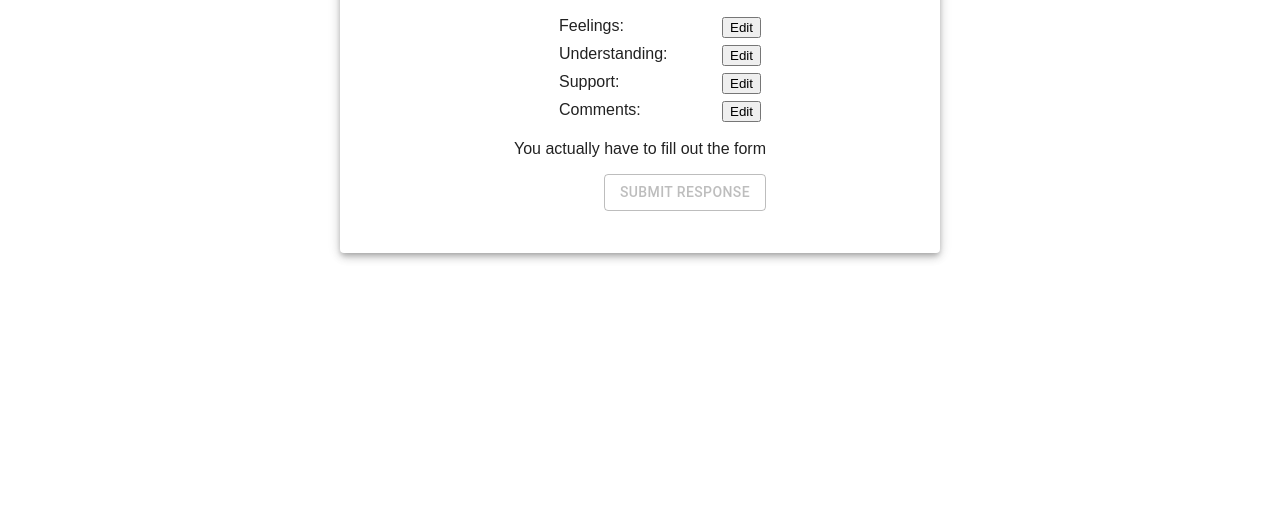
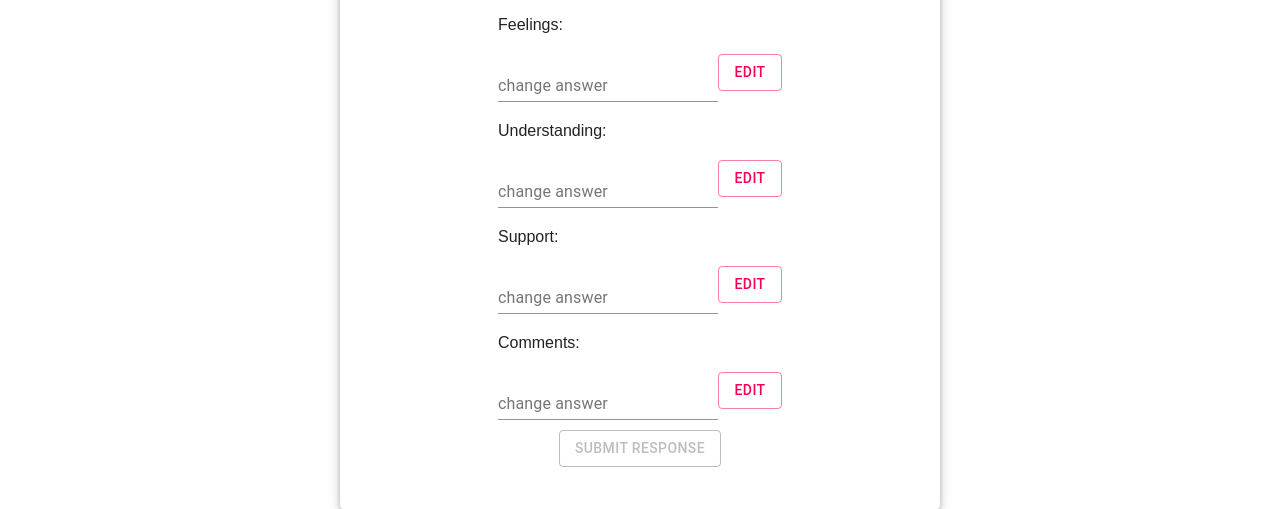
Before and after one commit to Benstraum/redux-feedback-loop, a React app: page /#/Review in a window 1280 px wide. Shown: the part 393-902 px from the top of the page. Before the commit the page ends 800 px from the top, so only its background shows below. Built offline with nearby package versions, Linux system fonts and the light colour scheme.

Commit message:
review page is nice gotta fix navbar

```diff
--- a/src/components/ReviewPage/ReviewPage.css
+++ b/src/components/ReviewPage/ReviewPage.css
@@ -1,9 +1,22 @@
 li{
  list-style-type: none;
  text-align: left;
- padding: 5px;
+ padding:10px;
+
 }
-
- .reviewlist button{
+.reviewlist{
+    width: 400px;
+}
+ .reviewlist ul li button{
     float:  right;
 }
+.MuiButton-label{
+   margin-left: auto;
+   margin-right: auto;
+}
+ul{
+    list-style-type: none;
+    margin: 0;
+    padding: 0;
+    display: inline-block;
+}
--- a/src/components/ReviewPage/ReviewPage.js
+++ b/src/components/ReviewPage/ReviewPage.js
@@ -9,6 +9,12 @@ import Textfield from '@material-ui/core/TextField';
 import Button from '@material-ui/core/Button';
 import Grid from '@material-ui/core/Grid';
 class ReviewPage extends Component {
+    state={
+        feeling:'',
+        understanding:'',
+        support:'',
+        comment:''
+    }
     finishForm = () => {
         axios({
             method: "POST",
@@ -25,22 +31,52 @@ class ReviewPage extends Component {
             .catch(err => console.log('this is err in post', err))
         //then inser some modal thing
     }
+    onInputChange = (event, input) => {
+        this.setState({
+            [input]: event.target.value
+        });
+    }
+    editButtonHandle = (buttontype, stateInfo) => {
+        this.props.dispatch({
+            type:buttontype,
+            payload: stateInfo
+        })
+        this.setState({
+            feeling:'',
+            understanding:'',
+            support:'',
+            comment:''
+        })
+console.log(this.props.feedback)
+    }
     render() {
         let feeling = this.props.feedback.feeling,
             understanding = this.props.feedback.understanding,
             support = this.props.feedback.support
         return (<Paper elevation={5} >
             <div className="paper">
-                <Grid container justify="center" spacing={2}>
+                <Grid container direction="row" alignItems="center" justify="center" spacing={2}>
                     <h1>Double check your feedback please :)</h1>
                     <div className='reviewlist'>
-                    <ul>
-                        <li>Feelings: {feeling} <button onClick={() => this.props.history.push('/howAreWeFeeling')}>Edit</button></li>
-                        <li>Understanding: {understanding} <button onClick={() => this.props.history.push('/howIsYourCourseWork')}>Edit</button></li>
-                        <li>Support: {support} <button onClick={() => this.props.history.push('/weAreHereForYou')}>Edit</button ></li>
-                        <li>Comments: {this.props.feedback.comment} <button onClick={() => this.props.history.push('/wantToAddAnything')}>Edit</button></li>
-                    </ul>
-                    {feeling === '' || understanding === '' || support === '' ? <> <p>You actually have to fill out the form </p><Button disabled variant="outlined" color="secondary" onClick={this.finishForm}>Submit Response</Button> </> : <Button variant="outlined" color="primary" onClick={this.finishForm}>Submit Response</Button>}
+                        <ul>
+                            <li>Feelings: {feeling}</li>
+                            <li> <Textfield id="outlined-basic" label={"change answer"} type="number" onChange={(event) => this.onInputChange(event, 'feeling')} />
+                                <Button variant="outlined" color="secondary" onClick={() =>this.editButtonHandle('SET_FEELING', this.state.feeling)}>Edit</Button>
+                            </li>
+                            <li>Understanding: {understanding}</li>
+                            <li>  <Textfield id="outlined-basic" label="change answer" type="number" onChange={(event) => this.onInputChange(event, 'understanding')} />
+                                <Button variant="outlined" color="secondary" onClick={() =>this.editButtonHandle('SET_UNDERSTANDING', this.state.understanding)}>Edit</Button>
+                            </li>
+                            <li>Support: {support}</li>
+                            <li> <Textfield id="outlined-basic" label="change answer" type="number" onChange={(event) => this.onInputChange(event, 'support')} />
+                                <Button variant="outlined" color="secondary" onClick={() =>this.editButtonHandle('SET_SUPPORT', this.state.support)}>Edit</Button >
+                            </li>
+                            <li>Comments: {this.props.feedback.comment}</li>
+                            <li> <Textfield id="outlined-basic" label="change answer" type="text" onChange={(event) => this.onInputChange(event, 'comment')} />
+                                <Button variant="outlined" color="secondary" onClick={() => this.editButtonHandle('SET_COMMENT', this.state.comment)}>Edit</Button>
+                            </li>
+                        </ul>
+                        {feeling === '' || understanding === '' || support === '' ? <Button disabled variant="outlined" color="secondary">Submit Response</Button> : <Button variant="outlined" color="primary" onClick={this.finishForm}>Submit Response</Button>}
                     </div>
                 </Grid>
             </div>
```
